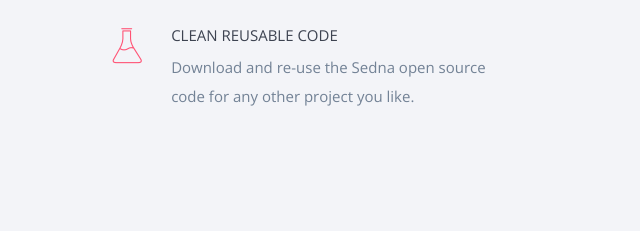
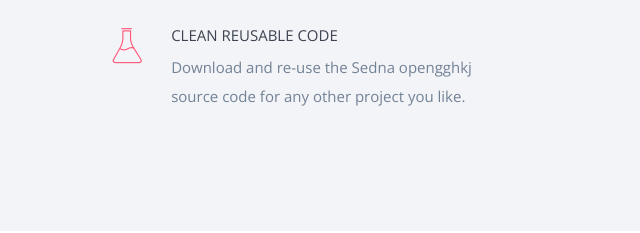
Before and after one commit to MiamiDadeCollege/miamidadecollege.github.io, a plain HTML site: page index.html in a window 1280 px wide. Shown: the part 1730-1963 px from the top of the page, 640-1280 px from the left. Drawn offline with nearby package versions, Linux system fonts and the light colour scheme.

Commit message:
Update index.html

```diff
--- a/index.html
+++ b/index.html
@@ -129,7 +129,7 @@
                                 </div>
                                 <div class="feature-content">
                                     <h5>Clean reusable code</h5>
-                                    <p>Download and re-use the Sedna open source code for any other project you like.</p>
+                                    <p>Download and re-use the Sedna opengghkj source code for any other project you like.</p>
                                 </div>
                             </li>
                         </ul>
```
